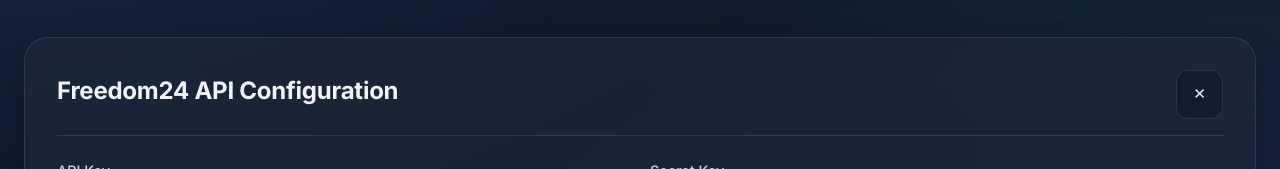
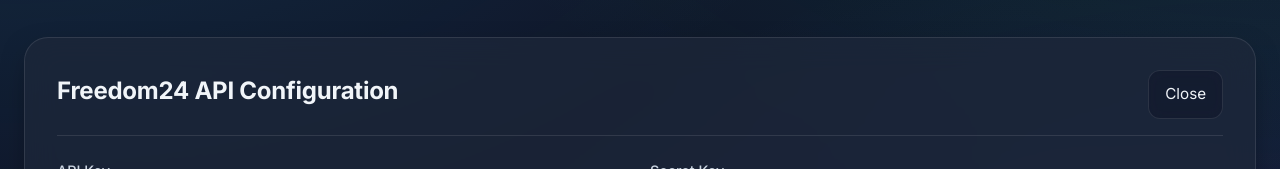
Before and after one commit to GeorgeWebDevCy/dynamic-compound-interest-calculator-desktop-app, a React (Vite) app in the folder app/: page / in a window 1280 px wide. Both pictures are taken after a click on the button "API". Shown: the part 316-485 px from the top of the page. Built offline with nearby package versions, Linux system fonts and the light colour scheme.

Commit message:
Add i18n support for API settings panel

```diff
--- a/app/src/App.tsx
+++ b/app/src/App.tsx
@@ -720,9 +720,10 @@
           <button
             className="ghost"
             onClick={() => setShowApiSettings(!showApiSettings)}
-            title="Freedom24 API Settings"
+            title={t('apiSettings.triggerTitle')}
+            aria-label={t('apiSettings.triggerTitle')}
           >
-            API
+            {t('apiSettings.triggerLabel')}
           </button>
           <select
             aria-label={t('language.label')}
@@ -751,12 +752,18 @@
       {showApiSettings && (
         <div className="panel api-settings-panel">
           <div className="panel-head">
-            <h2>Freedom24 API Configuration</h2>
-            <button className="ghost" onClick={() => setShowApiSettings(false)}>✕</button>
+            <h2>{t('apiSettings.heading')}</h2>
+            <button
+              className="ghost"
+              onClick={() => setShowApiSettings(false)}
+              aria-label={t('apiSettings.close')}
+            >
+              {t('apiSettings.close')}
+            </button>
           </div>
           <div className="input-grid">
             <label>
-              <span>API Key</span>
+              <span>{t('apiSettings.apiKey')}</span>
               <input
                 type="password"
                 value={apiConfig.apiKey}
@@ -764,7 +771,7 @@
               />
             </label>
             <label>
-              <span>Secret Key</span>
+              <span>{t('apiSettings.secretKey')}</span>
               <input
                 type="password"
                 value={apiConfig.secretKey}
@@ -773,9 +780,11 @@
             </label>
           </div>
           <div style={{ marginTop: '1rem', display: 'flex', gap: '1rem' }}>
-            <button className="scenario-button" onClick={saveApiConfig}>Save Keys</button>
+            <button className="scenario-button" onClick={saveApiConfig}>
+              {t('apiSettings.save')}
+            </button>
             <p className="muted" style={{ fontSize: '0.8rem', alignSelf: 'center' }}>
-              Keys are stored locally in your browser.
+              {t('apiSettings.helper')}
             </p>
           </div>
         </div>
--- a/app/src/locales/el/translation.json
+++ b/app/src/locales/el/translation.json
@@ -9,6 +9,16 @@
     "title": "Δυναμικός Υπολογιστής Ανατοκισμού",
     "subtitle": "Προσαρμόστε τις υποθέσεις για το Vanguard S&P 500 UCITS ETF (VUAA.EU) και τα τέλη θεματοφυλακής της Freedom24 ώστε να προβλέψετε την ανάπτυξη με άμεση ανατροφοδότηση στην επιφάνεια εργασίας.",
     "reset": "Επαναφορά στο προεπιλεγμένο"
+  },
+  "apiSettings": {
+    "triggerLabel": "API",
+    "triggerTitle": "Ρυθμίσεις API Freedom24",
+    "heading": "Ρύθμιση API Freedom24",
+    "close": "Κλείσιμο",
+    "apiKey": "Κλειδί API",
+    "secretKey": "Μυστικό κλειδί",
+    "save": "Αποθήκευση κλειδιών",
+    "helper": "Τα κλειδιά αποθηκεύονται τοπικά στον περιηγητή σας."
   },
   "inputs": {
     "title": "Είσοδοι",
--- a/app/src/locales/en/translation.json
+++ b/app/src/locales/en/translation.json
@@ -9,6 +9,16 @@
     "title": "Dynamic Compound Interest Planner",
     "subtitle": "Adjust the assumptions behind the Vanguard S&P 500 UCITS ETF (VUAA.EU) and Freedom24 custody fees to project growth on desktop with instant feedback.",
     "reset": "Reset to preset"
+  },
+  "apiSettings": {
+    "triggerLabel": "API",
+    "triggerTitle": "Freedom24 API settings",
+    "heading": "Freedom24 API Configuration",
+    "close": "Close",
+    "apiKey": "API Key",
+    "secretKey": "Secret Key",
+    "save": "Save Keys",
+    "helper": "Keys are stored locally in your browser."
   },
   "inputs": {
     "title": "Inputs",
```
